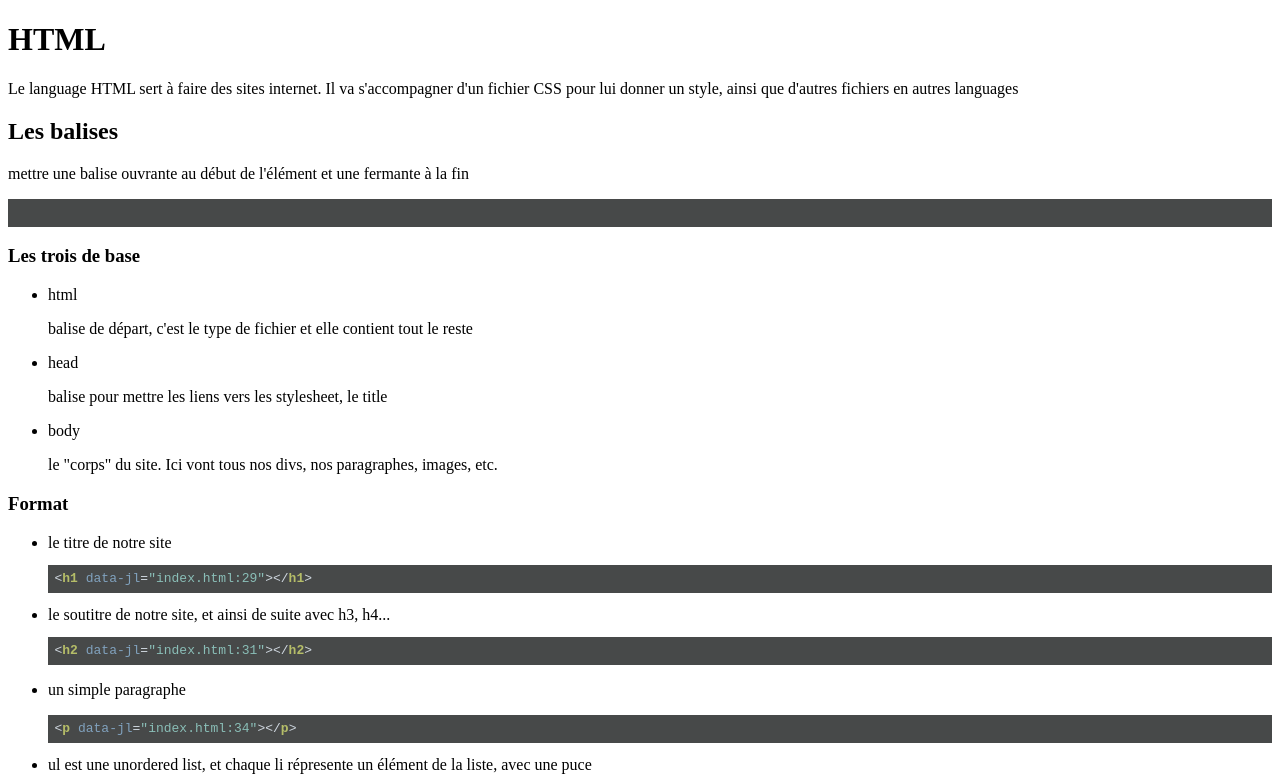
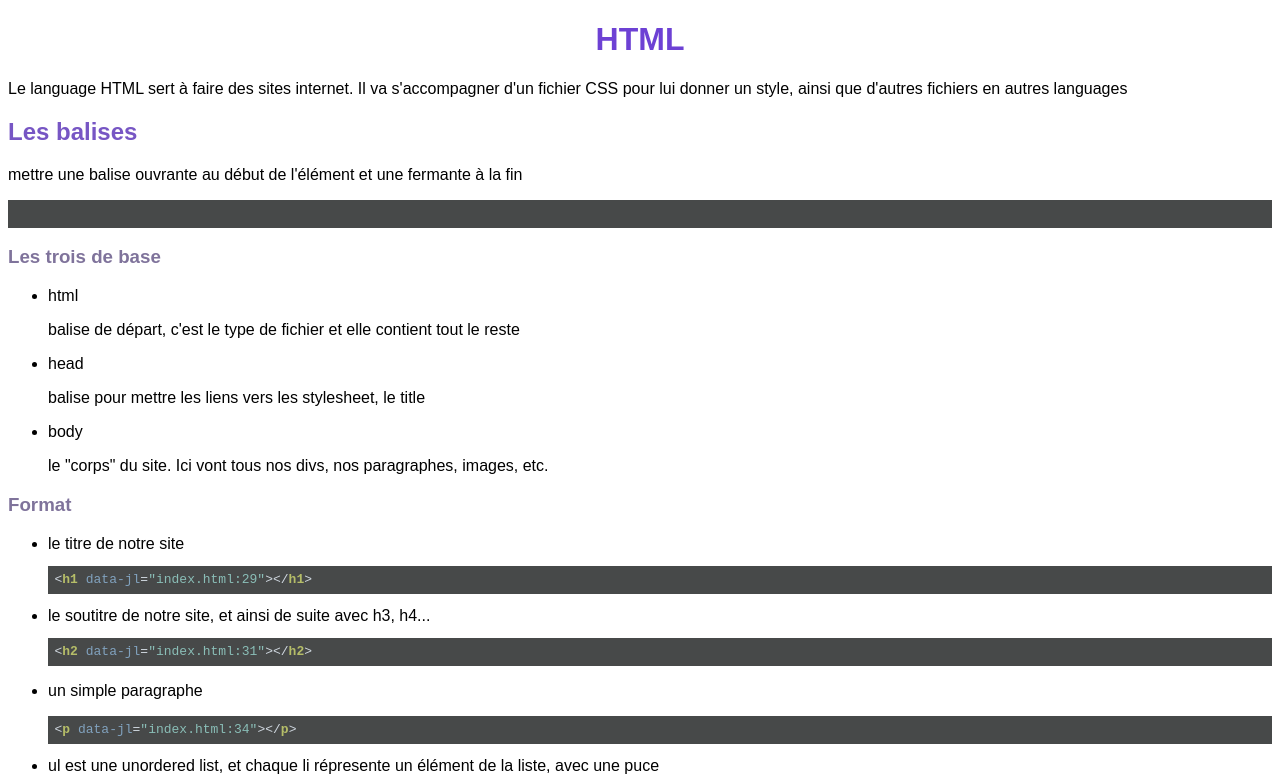
Before and after one commit to aurelie-castro/cheatsheets2, a website built with Parcel: page index.html in a window 1280 px wide. Shown: the top 784 px of the page. Built offline with nearby package versions, Linux system fonts and the light colour scheme.

Commit message:
style et href

```diff
--- a/index.html
+++ b/index.html
@@ -63,7 +63,7 @@
     <pre><code><img src=""></code></pre>
     <li>le alt: sert à décrire le contenu d'un élément (une image, par exemple) </li>
     <pre><code><img alt="qqch"></code></pre>
-    <li>autres choses importantes</li>
+    <li>href: la destination d'un lien (son URL)</li>
 
 </ul>
 <script src="script.js"></script>
--- a/style.css
+++ b/style.css
@@ -0,0 +1,17 @@
+html,
+body {
+  font-family: Arial, Helvetica, sans-serif;
+}
+
+h1 {
+  color: rgb(109, 65, 212);
+  text-align: center;
+}
+
+h2 {
+  color: rgb(119, 86, 196);
+}
+
+h3 {
+  color: rgb(127, 115, 155);
+}
```
